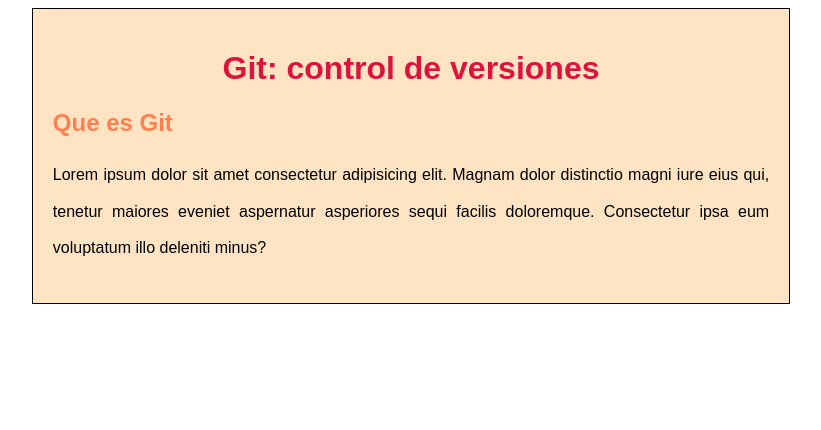
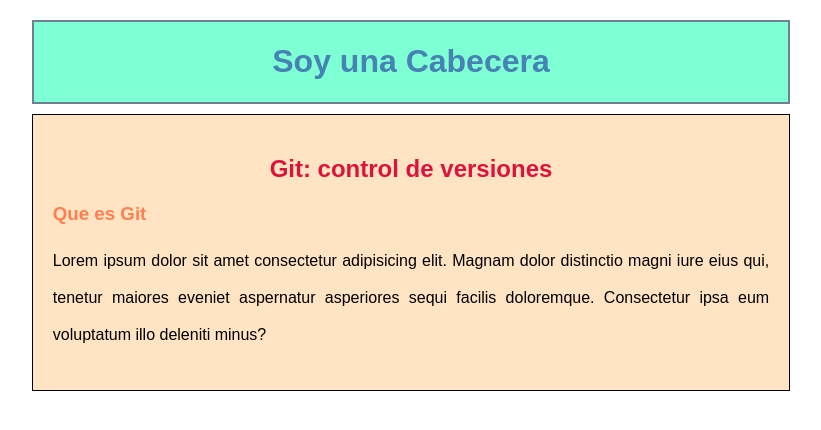
Before and after one commit to AlbertSchmalbach/Web_Blog, a plain HTML site: page index.html in a window 1280 px wide. Shown: the whole page, without its empty margins (229-1050 px from the left). Drawn offline with Linux system fonts and the light colour scheme.

Commit message:
Este es un commit al archivo index

```diff
--- a/index.html
+++ b/index.html
@@ -8,9 +8,12 @@
     <link rel="stylesheet" href="css/estilos.css">
 </head>
 <body>
+    <header class="cab">
+        <h1>Soy una Cabecera</h1>
+    </header>
     <div class="container">
-        <h1 class="titulo">Git: control de versiones</h1>
-        <h2 class="subtitulo">Que es Git</h2>
+        <h2 class="titulo">Git: control de versiones</h2>
+        <h3 class="subtitulo">Que es Git</h3>
     <p class="texto">Lorem ipsum dolor sit amet consectetur adipisicing elit. Magnam dolor distinctio magni iure eius qui, tenetur maiores eveniet aspernatur asperiores sequi facilis doloremque. Consectetur ipsa eum voluptatum illo deleniti minus?</p>
     </div>
 
```
